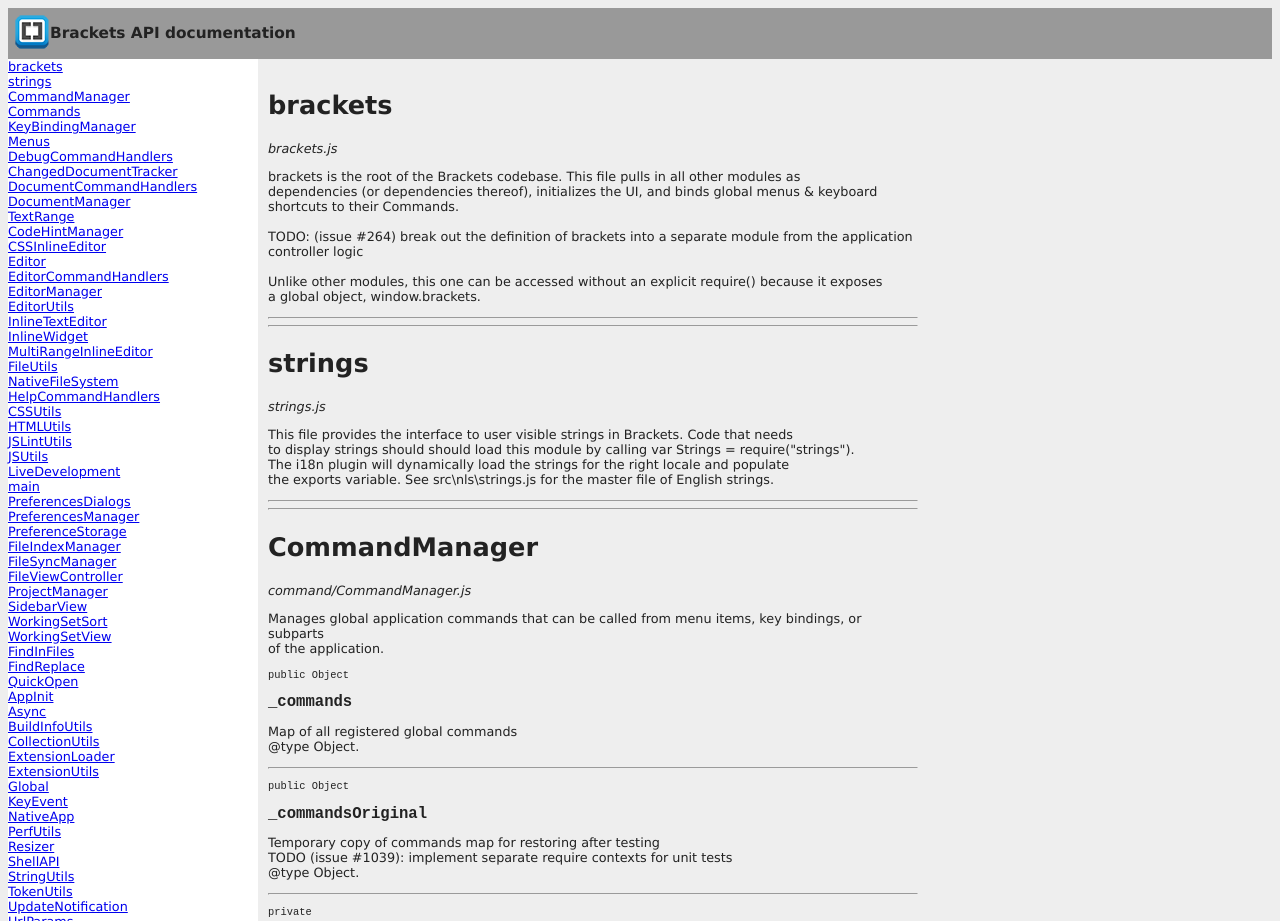
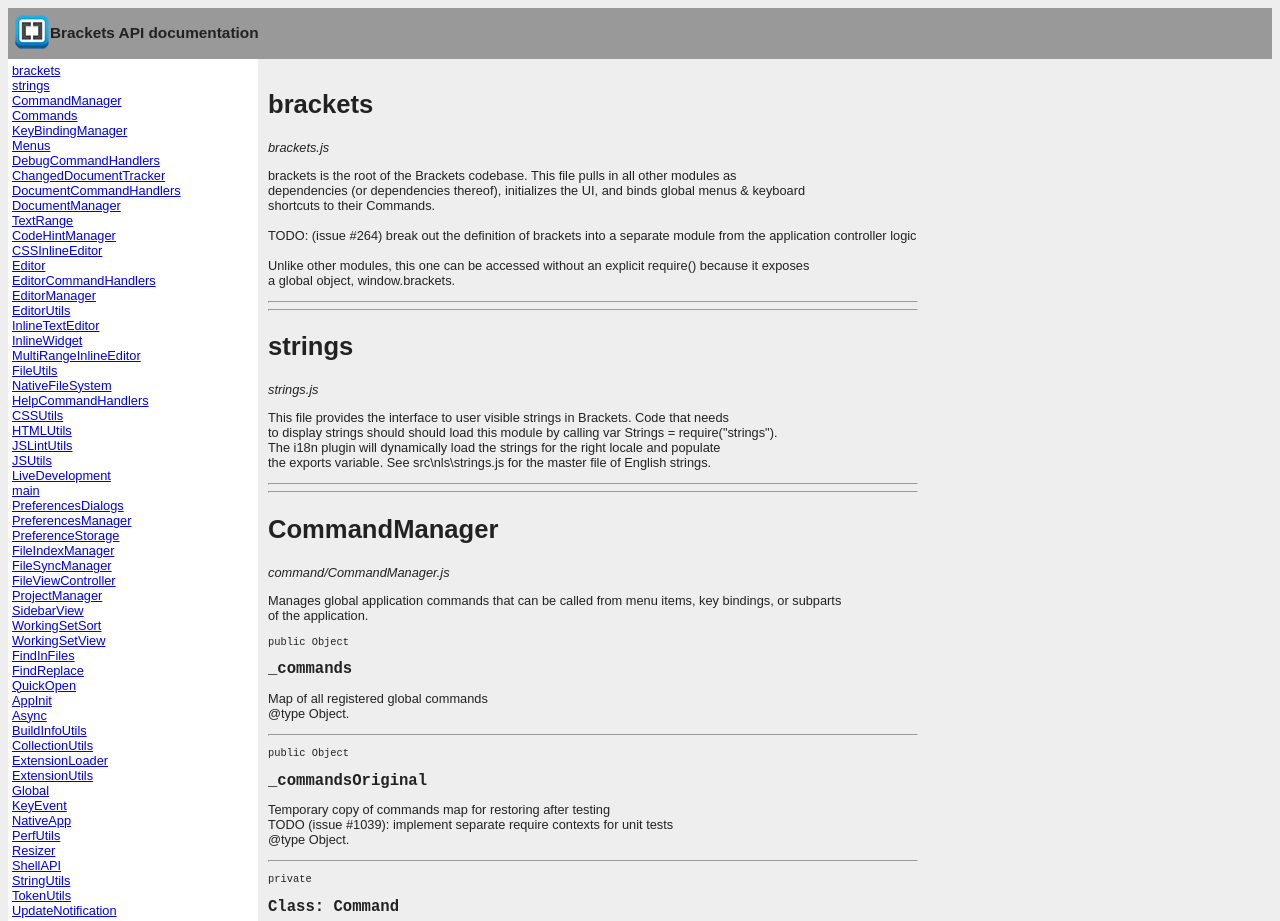
Before and after one commit to davidderaedt/doc-gen, a plain HTML site: page doc/index.html in a window 1280 px wide. Shown: the top 921 px of the page. Drawn offline with Linux system fonts and the light colour scheme.

Commit message:
fixed some comments

```diff
--- a/doc/styles.css
+++ b/doc/styles.css
@@ -1,7 +1,7 @@
 body{
 
     background-color:#EEE;
-    font-family:"Lucida Grande";
+    font-family: "Arial", sans-serif;
     color:#222;
     font-size:0.8em;
 }
@@ -39,7 +39,7 @@ aside {
 
 ul{
     list-style-type: none;
-    padding: 0px;
+    padding: 4px;
     margin: 0px;
 }
 .main{
--- a/main.js
+++ b/main.js
@@ -209,8 +209,7 @@ define(function (require, exports, module) {
                 returns : "void"
                 };
 
-        //comString = comString.replace(/^\s*\n/, "");
-        // get rid of * chars
+        // get rid of * chars and space
         comment.body =  comString.replace(/\n\s*\*/g, "\n");
         comment.body = comment.body.replace(/^\s*\n/, "");
 
```
Also changed, not shown: 1 other file.
